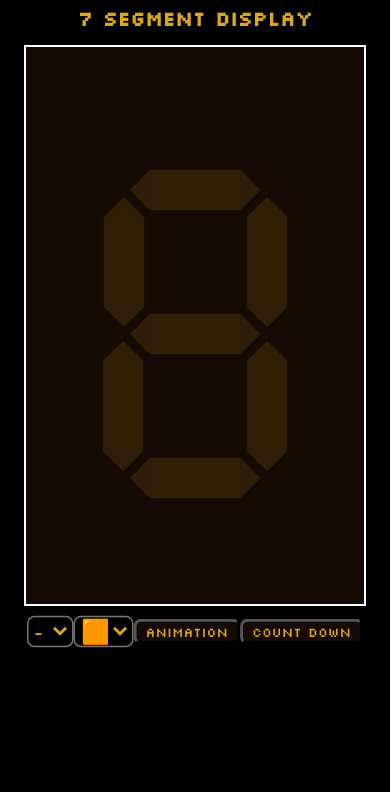
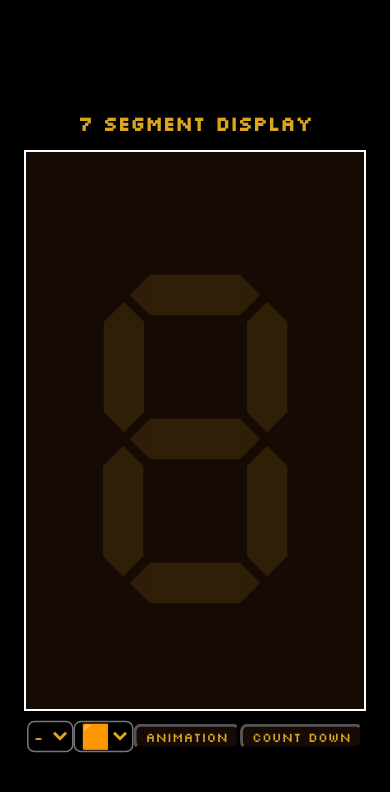
Before and after one commit to Sulkybug/7-Segment-Display, a website built with Vite: page index.html in a window 390 px wide. Built offline with nearby package versions, Linux system fonts and the light colour scheme; a web font is replaced by a local one.

Commit message:
css fix margins

```diff
--- a/src/style.css
+++ b/src/style.css
@@ -12,6 +12,7 @@
 
 html {
   width: 100vw;
+  height: 100vh;
   display: flex;
   justify-content: center;
   align-items: center;
@@ -232,7 +233,6 @@ h1 {
   justify-content: center;
   align-items: center;
   color: goldenrod;
-  margin-top: 40px;
 }
 
 @media only screen and (max-width: 720px) {
@@ -275,7 +275,6 @@ h1 {
 
   body {
     height: 70vh;
-    margin-bottom: 5px;
   }
 }
 
```
